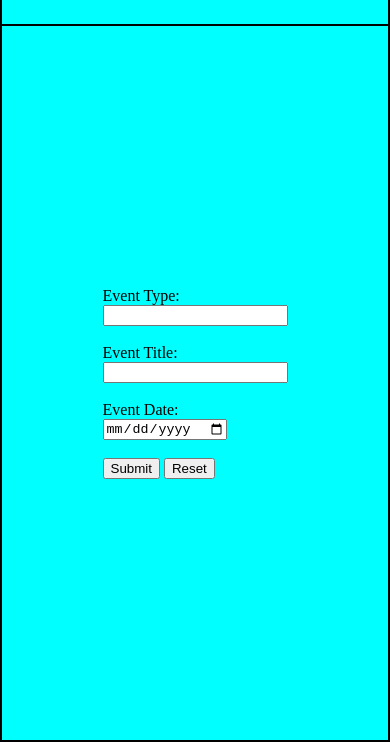
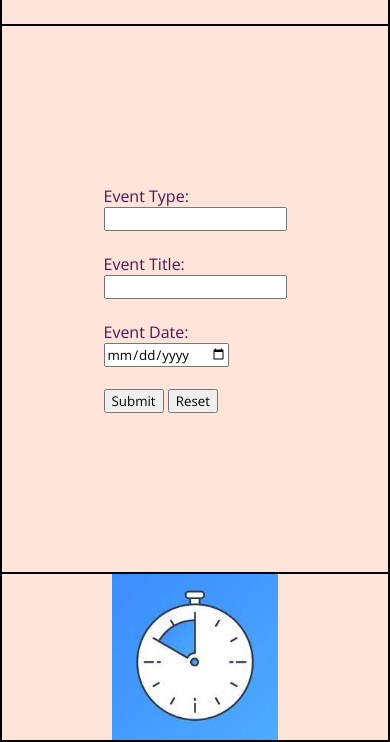
Before and after one commit to Danielle-Barbieri/Countdown-Timer, a plain HTML site: page form.html in a window 390 px wide. Shown: the part 102-844 px from the top of the page. Drawn offline with nearby package versions, Linux system fonts and the light colour scheme.

Commit message:
Positioning, Adding new picutre, media query

```diff
--- a/form.html
+++ b/form.html
@@ -29,6 +29,9 @@
                 <input type="reset">
             </form>
         </div>
+        <div class="timer-box box">
+            <img src="timer.jpeg" alt="Timer with a blue background">
+        </div>
     </div>
 </body>
 
--- a/style.css
+++ b/style.css
@@ -1,6 +1,16 @@
+@import url('https://fonts.googleapis.com/css2?family=Open+Sans&display=swap');
+
 * {
     box-sizing: border-box;
+    font-family: Open Sans;
+    --sky-blue-crayola: #72ddf7ff;
+    --pine-tree: #232e21ff;
+    --unbleached-silk: #ffe5d9ff;
+    --wisteria: #b497d6ff;
+    --palatinate-purple: #531253ff;
 }
+
+@media (min-height: 430px) {
 
     body,
     html {
@@ -21,11 +31,17 @@ html {
 
     .page-box {
         display: grid;
-    grid-template-rows: 15% 85%;
-    background-color: aqua;
+        grid-template-rows: 15% 65% 20%;
         border-style: solid;
         border-color: black;
         border-width: 1px;
         width: 100vw;
         height: 100vh;
+        color: var(--palatinate-purple);
+        background-color: var(--unbleached-silk);
     }
+
+    .timer-box img {
+        height: 100%;
+    }
+}
```
Also changed, not shown: timer.jpeg (added). Lines whose indentation alone changed are shown as unchanged.
